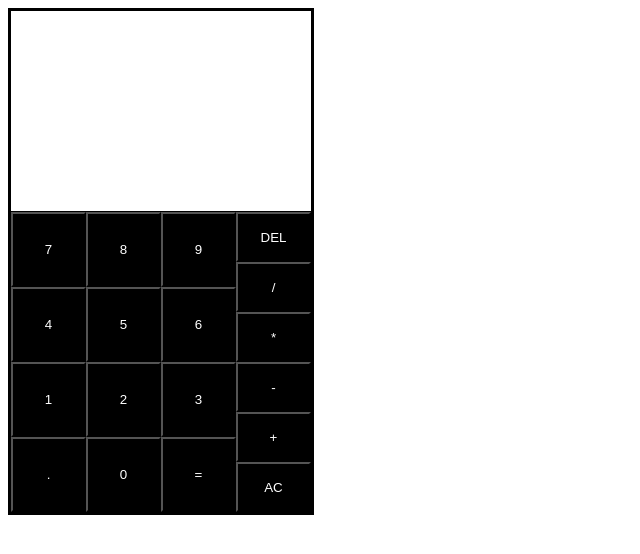
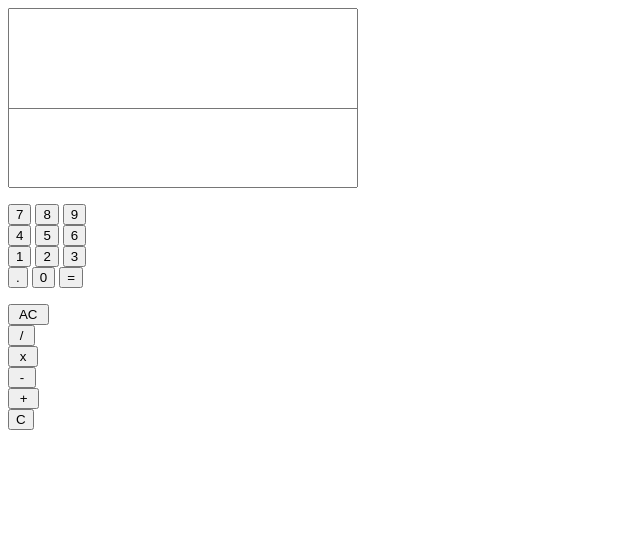
Before and after one commit to RahulKar-106114075/RahulKar-106114075.github.io, a plain HTML site: page index.html in a window 1280 px wide. Shown: the whole page, without its empty margins (0-640 px from the left). Drawn offline with Linux system fonts and the light colour scheme.

Commit message:
Update index.html

```diff
--- a/index.html
+++ b/index.html
@@ -1,117 +1,85 @@
 <html>
-
 <head>
-
 <title>HTML Calculator</title>
-
-
 <link rel="stylesheet" href="style.css" />
 
+</head>
+<body>
+<div id = "calc">
+<div id = "top"></div>
+<div id = "display">
+<input type = "text" id = "disp" style = "height:120px; width:350px;" readonly size = "17">
+</div>
+<div id = "answer">
+<input type = "text" style = "height:80px; width:350px; " id = "ans" readonly size = "17" >
+</div>
+<div id = "numbers">
+<p>
+	<input type = "button" class = "number" value = "7" onclick = 'presskey("7")'>
+	<input type = "button" class = "number" value = "8" onclick = 'presskey("8")'>
+	<input type = "button" class = "number" value = "9" onclick = 'presskey("9")'>
+<br>
+	<input type = "button" class = "number" value = "4" onclick = 'presskey("4")'>
+	<input type = "button" class = "number" value = "5" onclick = 'presskey("5")'>
+	<input type = "button" class = "number" value = "6" onclick = 'presskey("6")'>
+<br>
+	<input type = "button" class = "number" value = "1" onclick = 'presskey("1")'>
+	<input type = "button" class = "number" value = "2" onclick = 'presskey("2")'>
+	<input type = "button" class = "number" value = "3" onclick = 'presskey("3")'>
+<br>
+	<input type = "button" class = "number" value = "." onclick = 'presskey(".")'>
+	<input type = "button" class = "number" value = "0" onclick = 'presskey("0")'>
+	<input type = "button" class = "number" value = "=" onclick = 'evaluate_exp()'>
+</p>
+</div>
+<div id = "operations">
+<p>
+	<input type = "button" class = "operation" value = " AC " onclick = location.reload()>
+	<br>
+	<input type = "button" class = "operation" value = " / " onclick = 'presskey("/")'>
+	<br>
+	<input type = "button" class = "operation" value = " x " onclick = 'presskey("*")'>
+	<br>
+	<input type = "button" class = "operation" value = " - " onclick = 'presskey("-")'>
+	<br>
+	<input type = "button" class = "operation" value = " + " onclick = 'presskey("+")'>
+	<br>
+        <input type="button" class="operation" value="C" onclick = 'presskey("C")'>
+        <br>
+</p>
+</div>
+<div id = "slide">
+</div>
+<div id = "bottom">
+</div>
 
-<script type="text/javascript">
-
-
-function clear(){
-
-document.getElementById("inputbox").value='';
+</div>
+</body>
+<script>
+var ct=0;
+var i=function(id)
+{
+return document.getElementById(id);
 }
-
-
-function presskey(n){
-
-document.getElementById("inputbox").value+=n;
+function evaluate_exp()
+{
+i("disp").value = i("ans").value;
+i("ans").value="";
 }
-
-
-
-function evaluate_exp(){
-
-var temp = document.getElementById("inputbox").value;
-
-document.getElementById("inputbox").value=eval(temp);
-
+function show(val)
+{
+i("ans").value=val;
 }
-
-
+function presskey(val)
+{
+i("disp").value+=val;
+if(val=='/' || val=='*' || val=='+' || val=='-' )
+ct++;
+else if(val=='C')
+ct = ct.substr(0 , ct.length-1)
+else if(ct!=0)
+show(eval(i("disp").value));
+}
 </script>
 
-
-</head>
-
-
-<body>
-
-<div id="calculator">
-
-<div id="total">
-
-</div>
-
-<div class="display">
-<input type="text" place="" id="inputbox" value="">
-</div>
-
-<div id="keys">
-
-<input type="button" class="btn13" value="DEL" onclick="presskey()">
-
-<input type="button" class="btn14" value="/" onclick="presskey('/')">
-
-<input type="button" class="btn15" value="*" onclick="presskey('*')">
-
-<input type="button" class="btn16" value="-" onclick="presskey('-')">
-
-<input type="button" class="btn17" value="+" onclick="presskey('+')">
-
-<input type="button" class="btn18" value="AC" onclick="clear()">
-
-<p>
-
-<input type="button" class="btn7" value="7" onclick="presskey('7')">
-
-<input type="button" class="btn8" value="8" onclick="presskey('8')">
-
-<input type="button" class="btn9" value="9" onclick="presskey('9')">
-
-
-</p>
-
-<p>
-
-<input type="button" class="btn4" value="4" onclick="presskey('4')">
-
-<input type="button" class="btn5" value="5" onclick="presskey('5')">
-
-<input type="button" class="btn6" value="6" onclick="presskey('6')">
-
-
-</p>
-
-<p>
-
-<input type="button" class="btn1" value="1" onclick="presskey('1')">
-
-<input type="button" class="btn2" value="2" onclick="presskey('2')">
-
-<input type="button" class="btn3" value="3" onclick="presskey('3')">
-
-
-</p>
-
-<p>
-
-<input type="button" class="btn10" value="." onclick="presskey('.')">
-
-<input type="button" class="btn0" value="0" onclick="presskey('0')">
-
-<input type="button" class="btn11" value="=" onclick="evaluate_exp()">
-
-
-</p>
-
-</div>
-
-
-</body>
-
 </html>
```
